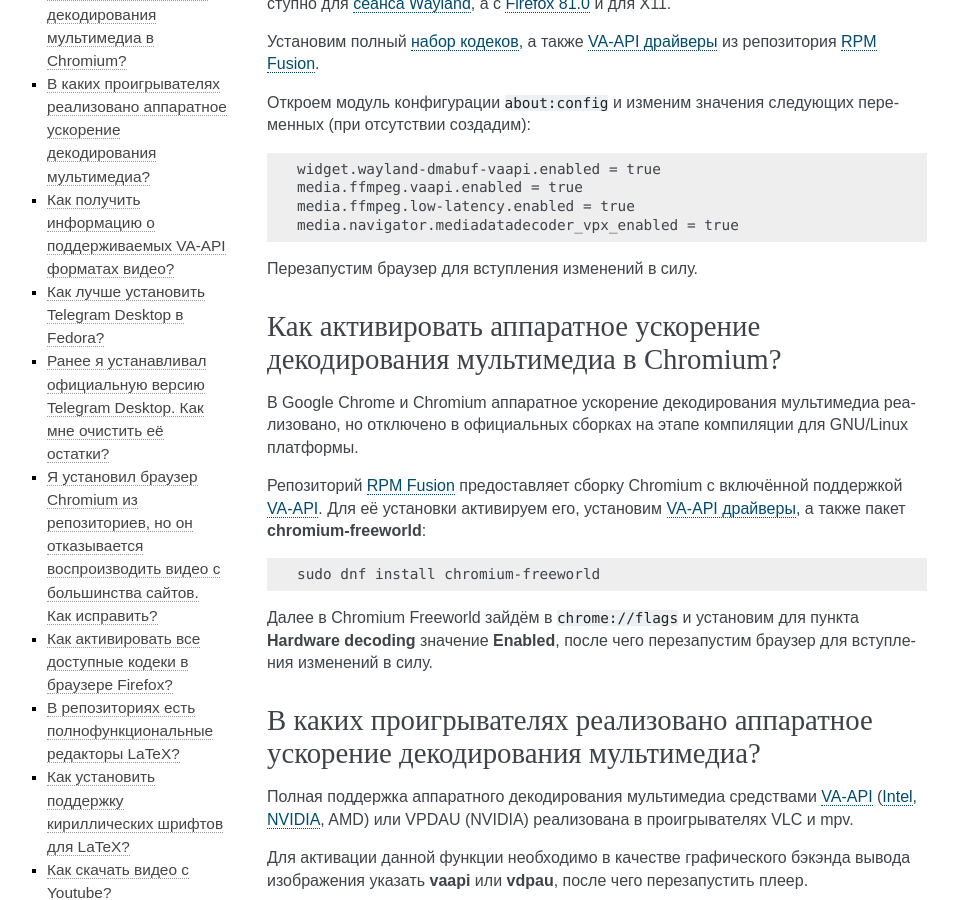
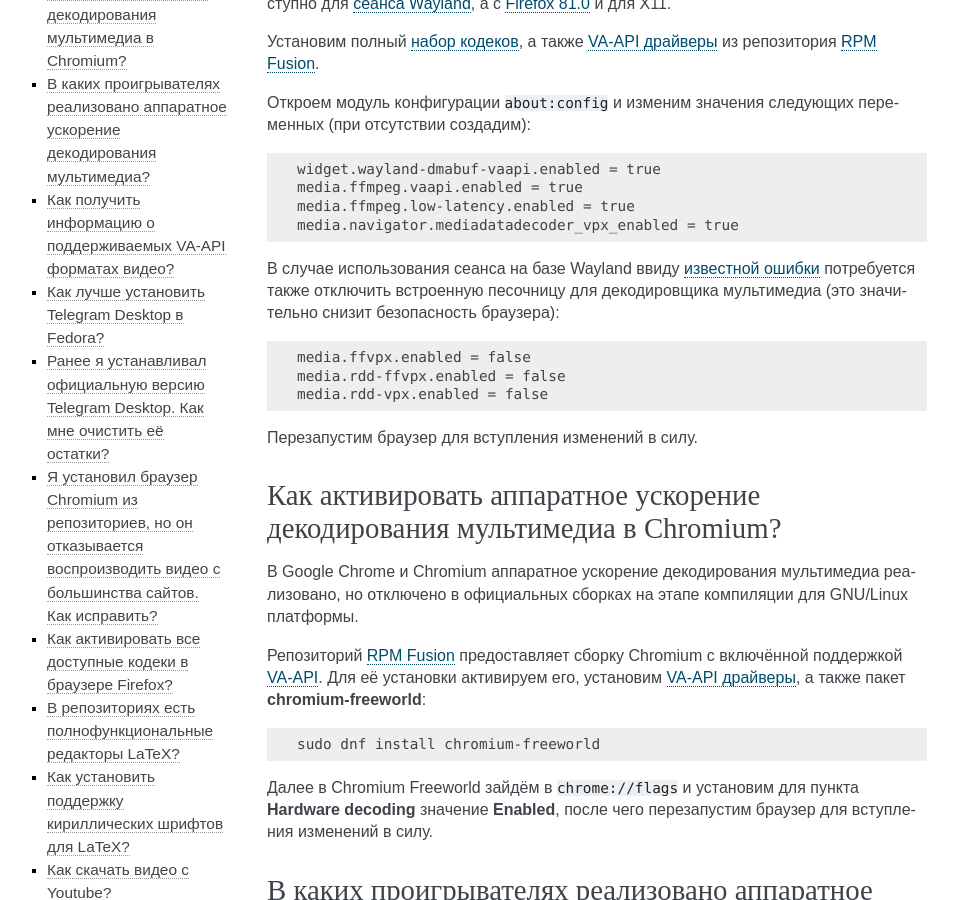
Before and after one commit to RussianFedora/FAQ, a Sphinx documentation site: the page built from source/using-applications.rst, in a window 1280 px wide and 900 px high, scrolled down 813 px. Shown: the whole window, without its empty margins (153-1111 px from the left). Built offline with Sphinx 7.4.7, drawn with Linux system fonts in a browser that asks for light colours; comment, search, counter and statistics services are not loaded.

Commit message:
Added information about Firefox VA-API workaround.
Closes #100.

```diff
--- a/source/using-applications.rst
+++ b/source/using-applications.rst
@@ -58,6 +58,14 @@
     media.ffmpeg.vaapi.enabled = true
     media.ffmpeg.low-latency.enabled = true
     media.navigator.mediadatadecoder_vpx_enabled = true
+
+В случае использования сеанса на базе Wayland ввиду `известной ошибки <https://bugzilla.mozilla.org/show_bug.cgi?id=1683808>`__ потребуется также отключить встроенную песочницу для декодировщика мультимедиа (это значительно снизит безопасность браузера):
+
+.. code-block:: text
+
+    media.ffvpx.enabled = false
+    media.rdd-ffvpx.enabled = false
+    media.rdd-vpx.enabled = false
 
 Перезапустим браузер для вступления изменений в силу.
 
```
